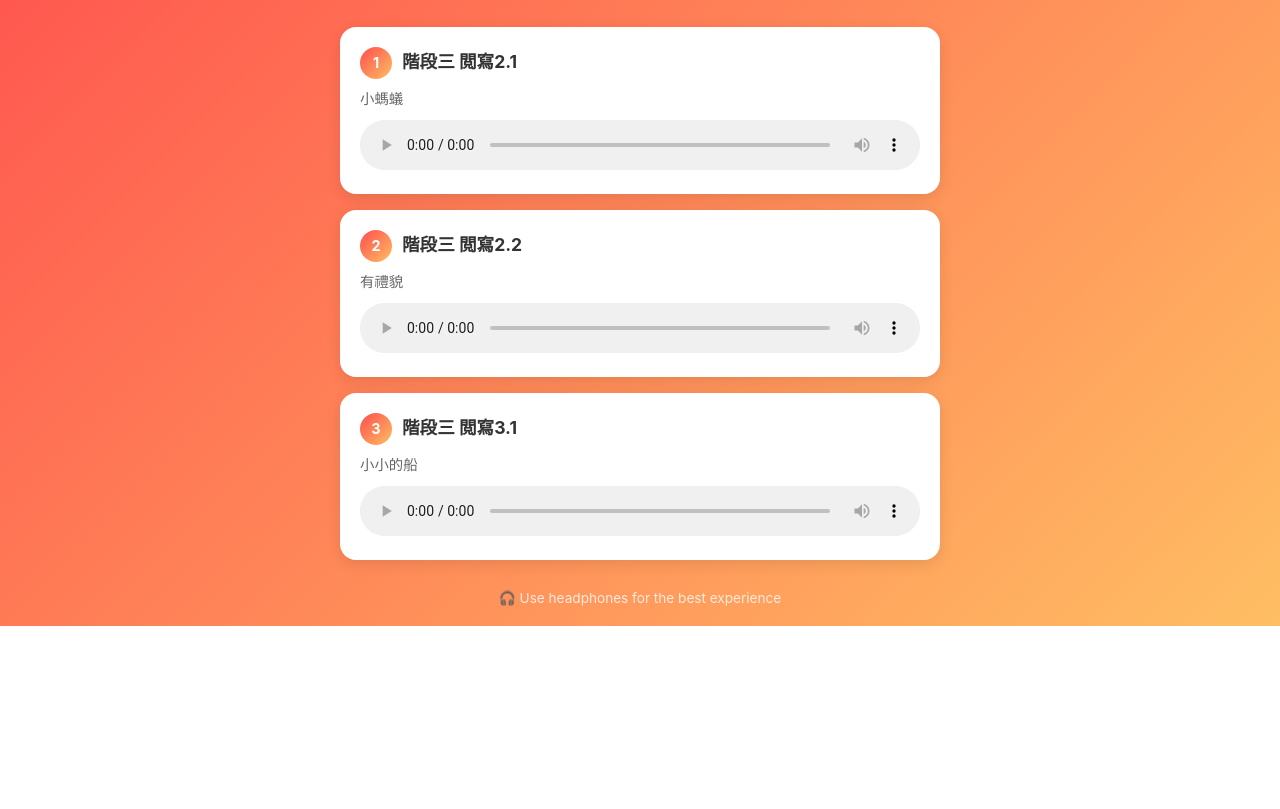
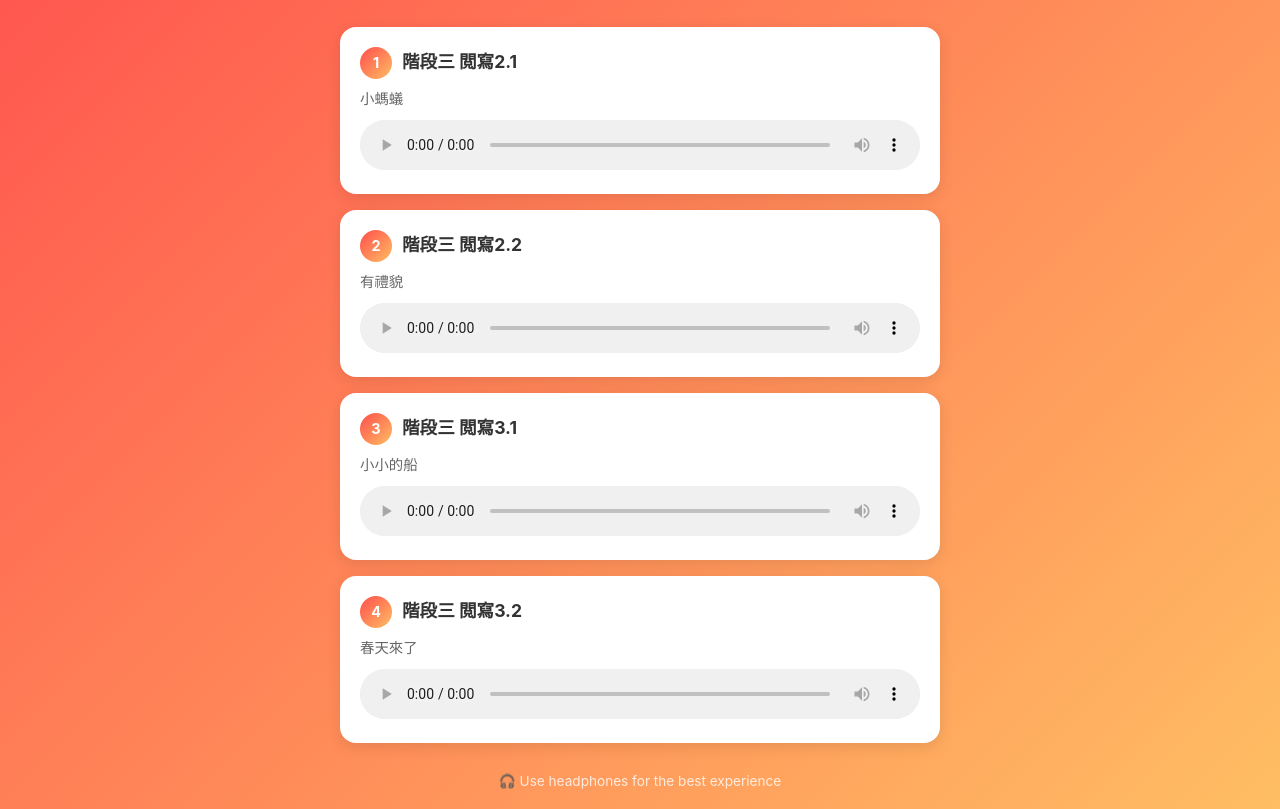
Before and after one commit to gloria-hy/hanyuan-audio-library, a plain HTML site: page K3-2025/index.html in a window 1280 px wide. Shown: the part 211-1020 px from the top of the page. Before the commit the page ends 837 px from the top, so only its background shows below. Drawn offline with Linux system fonts and the light colour scheme.

Commit message:
3.2 index.html

```diff
--- a/K3-2025/index.html
+++ b/K3-2025/index.html
@@ -157,6 +157,18 @@
                 Your browser does not support audio.
             </audio>
         </div>
+         <div class="audio-card">
+            <div class="title-row">
+                <span class="passage-number">4</span>
+                <h3>階段三 閲寫3.2</h3>
+            </div>
+            <p>春天來了</p>
+            <audio controls preload="metadata">
+                <!-- REPLACE THE URL BELOW WITH YOUR AUDIO URL FROM CLOUDINARY -->
+                <source src="https://res.cloudinary.com/dqydozdk8/video/upload/v1770042379/%E9%9A%8E%E6%AE%B5%E4%B8%89_%E4%B8%8B%E5%AD%B8%E6%9C%9F_%E9%96%B2%E5%AF%AB3.2_%E6%98%A5%E5%A4%A9%E4%BE%86%E4%BA%86_ap5drj.m4a" type="audio/mpeg">
+                Your browser does not support audio.
+            </audio>
+        </div>
         <!--
         NEED A 7TH PASSAGE? Copy and paste this block:
 
```
